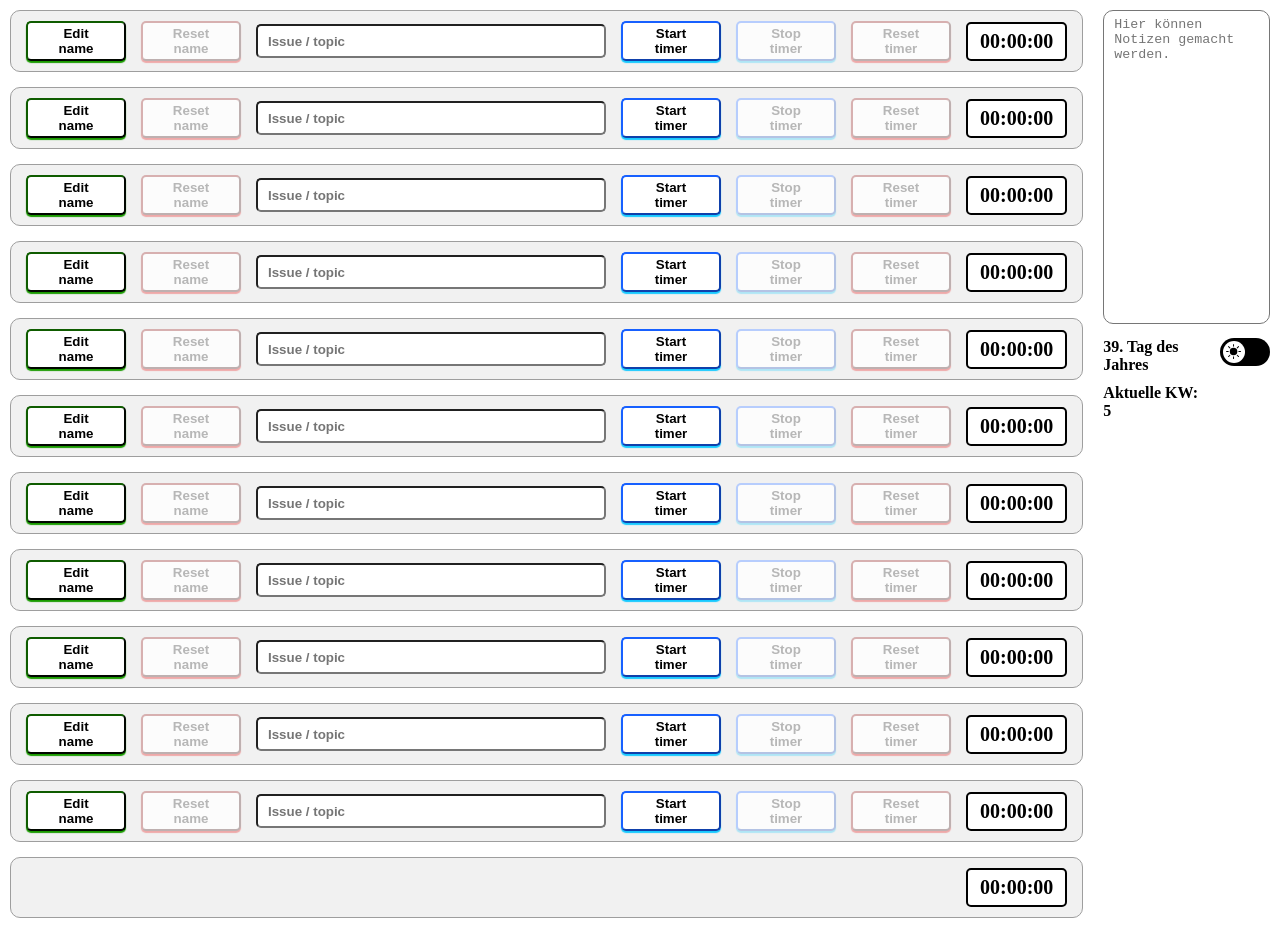
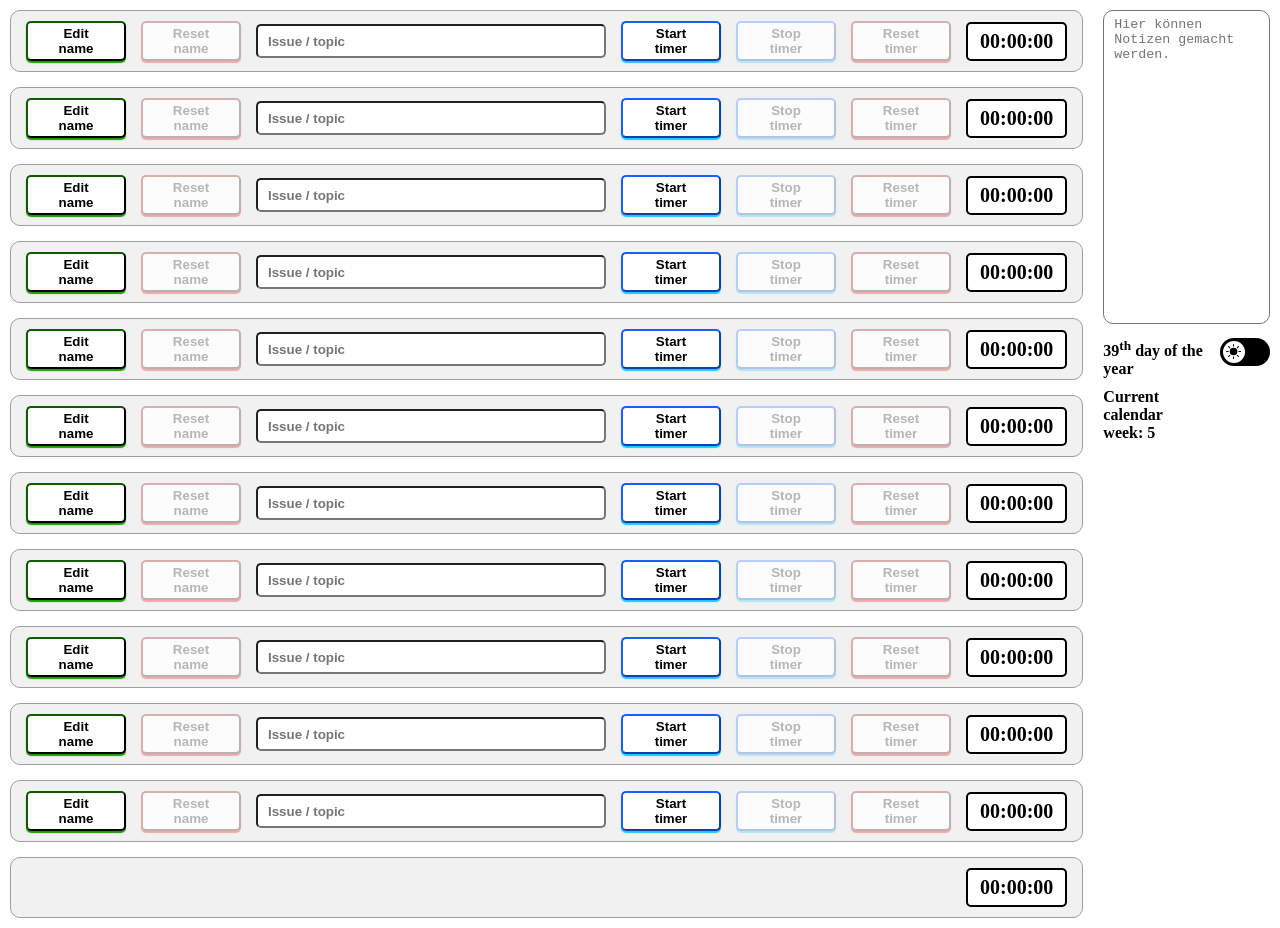
Before and after one commit to d-scho/vue-timer-app, a Vue app: page / in a window 1280 px wide. Built offline with nearby package versions, Linux system fonts and the light colour scheme.

Commit message:
Externalize helper methods

```diff
--- a/src/App.vue
+++ b/src/App.vue
@@ -34,10 +34,10 @@
             ></textarea>
             <div class="info-bar">
                 <div class="day-and-cw-info">
-                    <div>{{ doy }}. Tag des Jahres</div>
-                    <div>Aktuelle KW: {{ cw }}</div>
+                    <div>{{ dayOfYear }}<sup>{{ getCountingNumberSuffix(dayOfYear) }}</sup> day of the year</div>
+                    <div>Current calendar week: {{ calendarWeek }}</div>
                 </div>
-                <div class="mode-toggle" @click="toggleMode">
+                <div class="mode-toggle" @click="toggleDarkmode">
                     <div class="mode-toggle-switch">
                           <svg v-if="darkmodeEnabled" class="moon" xmlns="http://www.w3.org/2000/svg" fill="currentColor" viewBox="0 0 18 18">
                             <path d="M6 .278a.768.768 0 0 1 .08.858 7.208 7.208 0 0 0-.878 3.46c0 4.021 3.278 7.277 7.318 7.277.527 0 1.04-.055 1.533-.16a.787.787 0 0 1 .81.316.733.733 0 0 1-.031.893A8.349 8.349 0 0 1 8.344 16C3.734 16 0 12.286 0 7.71 0 4.266 2.114 1.312 5.124.06A.752.752 0 0 1 6 .278z"/>
@@ -53,91 +53,94 @@
 </template>
 
 <script setup lang="ts">
-import { forEachChild } from 'typescript';
-import { ref, computed, onMounted } from 'vue';
+import { ref, computed } from 'vue';
+import getCountingNumberSuffix from './methods/getCountingNumberSuffix';
+import getDayOfYear from './methods/getDayOfYear';
+import getCalendarWeek from './methods/getCalendarWeek';
+import convertMillisecondsToReadableFormat from './methods/convertMillisecondsToReadableFormat';
+import {
+    getStoredDarkmodeSetting,
+    setStoredDarkmodeSetting,
+    getStoredTextareaContent,
+    setStoredTextareaContent,
+    getStoredCounters,
+    setStoredCounters,
+ } from './methods/localStorageHandling';
 
-type StoredCounter = {
-  id: number;
-  name: string;
-  value: number;
-}
-
-type Counter = StoredCounter & {
-    startOrResumeText: string;
-    display: string;
-    interval?: number;
-    nameChangeDisabled: boolean;
-    inputReadOnly: boolean;
-    startTimerDisabled: boolean;
-    stopTimerDisabled: boolean;
-    resetTimerDisabled: boolean;
-};
-
-const LocalStorageKey = {
-    storedDarkModeSetting: 'counterDarkmodeEnabled',
-    storedTextareaContent: 'counterTextarea',
-    storedCounters: 'counterStoredCounters',
-} as const;
-
-// data
+// essential variables
 const numberOfCountersWanted = 11;  // quickly set the number of counters wanted here - careful: if you select fewer than there were before, data might be lost
 const counters = ref<Counter[]>([]);
-const storedCounters = ref<StoredCounter[]>([]);
-const textareaContent = ref('');
-const darkmodeEnabled = ref(false);
-
-// computed
-const doy = computed(() => {
-    let currentDate = new Date(); // current timestamp
-    let firstDayCurrentYear = new Date(currentDate.getFullYear(), 0, 1) // current year at month 0 (= jan) and day 1 (= 1st)
-    let fullDaysPassed = Math.floor((Number(currentDate) - Number(firstDayCurrentYear)) / (1000 * 60 * 60 * 24 ));
-    let dayOfYear = fullDaysPassed + 1; // + 1 because the present day which is not completed counts towards it, too
-    return dayOfYear;
-});
-const cw = computed(() => {
-    let currentDate = new Date(); // current timestamp | 3-9 = 1 | 10-16 = 2
-    let firstDayCurrentYear = new Date(currentDate.getFullYear(), 0, 1) // year taken from currentDate at month 0 (= jan) and day 1 (= 1st)
-
-    // get the first Monday starting from Jan 1 of the current year
-    let firstMonday = () => {
-        let dayOfYear = 1;
-        let iteration = new Date(currentDate.getFullYear(), 0, dayOfYear);
-        while (iteration.getUTCDay() !== 0) {
-            dayOfYear++;
-            iteration = new Date(currentDate.getFullYear(), 0, dayOfYear);
-        }
-        let firstMonday = Math.floor(((Number(iteration) - Number(firstDayCurrentYear)) / (1000 * 60 * 60 * 24))) + 1; // + 1 because we start at day one, e.g. Jan 1st - Jan 1st would be 0, not 1
-        return firstMonday
-    }
-
-    let fullDaysPassed = Math.floor((Number(currentDate) - Number(firstDayCurrentYear)) / (1000 * 60 * 60 * 24 )); // division makes days from milliseconds
-    let dayOfYear = fullDaysPassed + 1; // + 1 because the present day, which is not completed, counts towards it, too
-    let weekNumber = Math.ceil(( dayOfYear - ( firstMonday() - 1 ) ) / 7) // fix the offset caused by the monday not being the first, e.g. firstMonday = 3 needs an offset by 2, because we start at Jan 1st, not Oth
-    return weekNumber !== 0 ? weekNumber : 52 // if the weekNumber is 0, it is the 52nd week of the prior year
-})
 const counterSum = computed(() => {
     let sum = 0;
     counters.value.forEach(counter => {
       sum += counter.value;
     });
     return convertMillisecondsToReadableFormat(sum);
-})
+});
+const storedCounters = ref<StoredCounter[]>([]);
 
-// methods
-function convertMillisecondsToReadableFormat(number: number) {
-    number = number / 1000;
-    let hours = Math.floor(number / 3600);
-    const hoursAsString = hours < 10 ? '0' + hours : String(hours);
+// create counter instances based on number of counters wanted
+for (let i = 1; i <= numberOfCountersWanted; i++) {
+    counters.value.push({
+        id: i,
+        name: '',
+        startOrResumeText: 'Start timer',
+        value: 0,
+        display: '00:00:00',
+        nameChangeDisabled: false,
+        inputReadOnly: false,
+        startTimerDisabled: false,
+        stopTimerDisabled: true,
+        resetTimerDisabled: true
+    });
+}
 
-    let minutes = number % 3600;
-    minutes = Math.floor(minutes / 60);
-    const minutesAsString = minutes < 10 ? '0' + minutes : String(minutes);
+// fill data with stored data
+storedCounters.value = getStoredCounters();
+storedCounters.value.forEach(element => {
+    const counter = counters.value.find(el => el.id === element.id);
+    if (counter) {
+        counter.name = element.name;
+        counter.value = element.value;
+    }
+});
 
-    let seconds = Math.floor(number % 60);
-    const secondsAsString = seconds < 10 ? '0' + seconds : String(seconds);
+// TODO: Remove these properties and compute them in the template section instead
+counters.value.forEach(counter => {
+    // set readonly of input to true and enable the "edit name" and "reset name" buttons where a name is given
+    if (counter.name.length > 0) {
+        counter.inputReadOnly = true;
+        counter.nameChangeDisabled = false;
+    }
+    // rename the "start timer" button to "resume timer" and enable resetting if there is already time saved
+    if (counter.value !== 0) {
+        counter.startOrResumeText = 'Resume timer';
+        counter.resetTimerDisabled = false;
+    }
+    // initialize the displays of all counters via converting milliseconds to hh:mm:ss format
+    counter.display = convertMillisecondsToReadableFormat(counter.value);
+});
 
-    return `${hoursAsString}:${minutesAsString}:${secondsAsString}`;
+// template ref
+const counterRefs = ref(null);
+
+// darkmode handling
+const darkmodeEnabled = ref(getStoredDarkmodeSetting());
+function toggleDarkmode() {
+    darkmodeEnabled.value = darkmodeEnabled.value ? false : true;
+    setStoredDarkmodeSetting(darkmodeEnabled.value);
 };
+
+// textarea content handling
+const textareaContent = ref(getStoredTextareaContent());
+
+// day of year display
+const dayOfYear = ref(getDayOfYear());
+
+// calendar week display
+const calendarWeek = ref(getCalendarWeek());
+
+// timer handling
 function startTimer(counter: Counter) {
      // swap button enables/disables and rename "start timer" button because time is running
     counter.startTimerDisabled = true;
@@ -157,7 +160,6 @@ function startTimer(counter: Counter) {
 
         // store the value after each iteration, so the saving works even when window is closed while running
         let storedCounter = storedCounters.value.find(el => el.id === counter.id);
-        console.log(storedCounter);
         if (!storedCounter) {
             storedCounter = {
               id: counter.id,
@@ -171,6 +173,7 @@ function startTimer(counter: Counter) {
         setStoredCounters(storedCounters.value);
     }, 500);
 };
+
 function stopTimer(counter: Counter) {
     // swap button enables/disables
     counter.startTimerDisabled = false;
@@ -193,6 +196,7 @@ function stopTimer(counter: Counter) {
     storedCounter.value = counter.value;
     setStoredCounters(storedCounters.value);
 };
+
 function resetTimer(counter: Counter) {
     // swap button enables/disables
     counter.startTimerDisabled = false;
@@ -223,9 +227,11 @@ function resetTimer(counter: Counter) {
     storedCounter.value = counter.value;
     setStoredCounters(storedCounters.value);
 };
+
 function makeNameEditable(counter: Counter) {
     // make the input editable and focus it via the ref which is just the id of all of the buttons
     counter.inputReadOnly = false;
+    // TODO: In any cases that try to find the element like this, try to pass the element to the method instead
     if (counterRefs.value) {
       (counterRefs.value as HTMLElement[]).find(el => el.id === String(counter.id))?.focus();
     }
@@ -233,6 +239,7 @@ function makeNameEditable(counter: Counter) {
     // disable "edit name" and "reset name" buttons for the time being
     counter.nameChangeDisabled = true;
 };
+
 function confirmNameChange(counter: Counter) {
     // enable "edit name" and "reset name" buttons if text is put in, otherwise it can stay the same
     if (counter.name.length > 0) {
@@ -258,6 +265,7 @@ function confirmNameChange(counter: Counter) {
     storedCounter.name = counter.name;
     setStoredCounters(storedCounters.value);
 };
+
 function resetName(counter: Counter) {
     // reset name in view, disable "edit name" and "reset name" buttons and allow input editing
     counter.name  = '';
@@ -277,100 +285,4 @@ function resetName(counter: Counter) {
     storedCounter.name = counter.name;
     setStoredCounters(storedCounters.value);
 };
-
-// create counter instances based on number of counters wanted
-for (let i = 1; i <= numberOfCountersWanted; i++) {
-    counters.value.push({
-        id: i,
-        name: '',
-        startOrResumeText: 'Start timer',
-        value: 0,
-        display: '00:00:00',
-        nameChangeDisabled: false,
-        inputReadOnly: false,
-        startTimerDisabled: false,
-        stopTimerDisabled: true,
-        resetTimerDisabled: true
-    });
-}
-
-const stored = getStoredCounters();
-if (stored) {
-    storedCounters.value = stored;
-    storedCounters.value.forEach(element => {
-        const counter = counters.value.find(el => el.id === element.id);
-        if (counter) {
-            counter.name = element.name;
-            counter.value = element.value;
-        }
-    })
-}
-
-counters.value.forEach(counter => {
-    // set readonly of input to true and enable the "edit name" and "reset name" buttons where a name is given
-    if (counter.name.length > 0) {
-        counter.inputReadOnly = true;
-        counter.nameChangeDisabled = false;
-    }
-    // rename the "start timer" button to "resume timer" and enable resetting if there is already time saved
-    if (counter.value !== 0) {
-        counter.startOrResumeText = 'Resume timer';
-        counter.resetTimerDisabled = false;
-    }
-    // initialize the displays of all counters via converting milliseconds to hh:mm:ss format
-    counter.display = convertMillisecondsToReadableFormat(counter.value);
-});
-
-// template ref
-const counterRefs = ref(null);
-
-onMounted(() => {
-    darkmodeEnabled.value = getStoredDarkmodeSetting();
-    textareaContent.value = getStoredTextareaContent();
-});
-
-function getStoredDarkmodeSetting() {
-    const storage = localStorage.getItem(LocalStorageKey.storedDarkModeSetting);
-    if (storage) {
-        return Boolean(storage);
-    } else if (window.matchMedia && window.matchMedia('(prefers-color-scheme: dark)').matches) {
-        setStoredDarkmodeSetting(true);
-        return true;
-    } else {
-      return false;
-    }
-};
-function setStoredDarkmodeSetting(value: boolean) {
-    localStorage.setItem(LocalStorageKey.storedDarkModeSetting, String(value));
-}
-function toggleMode() {
-    darkmodeEnabled.value = darkmodeEnabled.value ? false : true;
-    setStoredDarkmodeSetting(darkmodeEnabled.value);
-};
-
-
-function getStoredTextareaContent() {
-    const storage = localStorage.getItem(LocalStorageKey.storedTextareaContent);
-    if (storage) {
-      return storage;
-    } else {
-      return '';
-    }
-};
-function setStoredTextareaContent(value: string) {
-    localStorage.setItem(LocalStorageKey.storedTextareaContent, value);
-};
-
-function getStoredCounters(): Array<StoredCounter>|null {
-    const storage = localStorage.getItem(LocalStorageKey.storedCounters);
-    if (storage) {
-      return JSON.parse(storage);
-    } else {
-      return null;
-    }
-};
-function setStoredCounters(value: Array<StoredCounter>) {
-    localStorage.setItem(LocalStorageKey.storedCounters, JSON.stringify(value));
-};
-
 </script>
--- /dev/null
+++ b/src/methods/convertMillisecondsToReadableFormat.ts
@@ -0,0 +1,14 @@
+export default function convertMillisecondsToReadableFormat(number: number) {
+	number = number / 1000;
+    const hours = Math.floor(number / 3600);
+    const hoursAsString = hours < 10 ? '0' + hours : String(hours);
+
+    let minutes = number % 3600;
+    minutes = Math.floor(minutes / 60);
+    const minutesAsString = minutes < 10 ? '0' + minutes : String(minutes);
+
+    const seconds = Math.floor(number % 60);
+    const secondsAsString = seconds < 10 ? '0' + seconds : String(seconds);
+
+    return `${hoursAsString}:${minutesAsString}:${secondsAsString}`;
+}
--- /dev/null
+++ b/src/methods/getCalendarWeek.ts
@@ -0,0 +1,21 @@
+export default function getCalendarWeek() {
+    const currentDate = new Date(); // current timestamp | 3-9 = 1 | 10-16 = 2
+    const firstDayCurrentYear = new Date(currentDate.getFullYear(), 0, 1) // year taken from currentDate at month 0 (= jan) and day 1 (= 1st)
+
+    // get the first Monday starting from Jan 1 of the current year
+    function firstMonday() {
+        let dayOfYear = 1;
+        let iteration = new Date(currentDate.getFullYear(), 0, dayOfYear);
+        while (iteration.getUTCDay() !== 0) {
+            dayOfYear++;
+            iteration = new Date(currentDate.getFullYear(), 0, dayOfYear);
+        }
+        const firstMonday = Math.floor(((Number(iteration) - Number(firstDayCurrentYear)) / (1000 * 60 * 60 * 24))) + 1; // + 1 because we start at day one, e.g. Jan 1st - Jan 1st would be 0, not 1
+        return firstMonday;
+    }
+
+    const fullDaysPassed = Math.floor((Number(currentDate) - Number(firstDayCurrentYear)) / (1000 * 60 * 60 * 24 )); // division makes days from milliseconds
+    const dayOfYear = fullDaysPassed + 1; // + 1 because the present day, which is not completed, counts towards it, too
+    const weekNumber = Math.ceil(( dayOfYear - ( firstMonday() - 1 ) ) / 7) // fix the offset caused by the monday not being the first, e.g. firstMonday = 3 needs an offset by 2, because we start at Jan 1st, not Oth
+    return weekNumber !== 0 ? weekNumber : 52 // if the weekNumber is 0, it is the 52nd week of the prior year
+}
--- /dev/null
+++ b/src/methods/getCountingNumberSuffix.ts
@@ -0,0 +1,16 @@
+export default function getCountingNumberSuffix(number: number) {
+	if ([11, 12, 13].includes(number % 100)) {
+		return "th";
+	} else {
+		switch (number % 10) {
+			case 1:
+				return "st";
+			case 2:
+				return "nd";
+			case 3:
+				return "rd";
+			default:
+				return "th";
+		}
+	}
+}
--- /dev/null
+++ b/src/methods/getDayOfYear.ts
@@ -0,0 +1,7 @@
+export default function getDayOfYear() {
+    const currentDate = new Date(); // current timestamp
+    const firstDayCurrentYear = new Date(currentDate.getFullYear(), 0, 1) // current year at month 0 (= jan) and day 1 (= 1st)
+    const fullDaysPassed = Math.floor((Number(currentDate) - Number(firstDayCurrentYear)) / (1000 * 60 * 60 * 24 ));
+    const dayOfYear = fullDaysPassed + 1; // + 1 because the present day which is not completed counts towards it, too
+    return dayOfYear;
+}
--- /dev/null
+++ b/src/methods/localStorageHandling.ts
@@ -0,0 +1,48 @@
+const LocalStorageKey = {
+    storedDarkModeSetting: 'counterDarkmodeEnabled',
+    storedTextareaContent: 'counterTextarea',
+    storedCounters: 'counterStoredCounters',
+} as const;
+
+// darkmode handling
+export function getStoredDarkmodeSetting() {
+    const storage = localStorage.getItem(LocalStorageKey.storedDarkModeSetting);
+	console.log(storage);
+    if (storage) {
+        return JSON.parse(storage);
+    } else if (window.matchMedia && window.matchMedia('(prefers-color-scheme: dark)').matches) {
+        setStoredDarkmodeSetting(true);
+        return true;
+    } else {
+      return false;
+    }
+};
+export function setStoredDarkmodeSetting(value: boolean) {
+    localStorage.setItem(LocalStorageKey.storedDarkModeSetting, String(value));
+}
+
+// textarea content handling
+export function getStoredTextareaContent() {
+    const storage = localStorage.getItem(LocalStorageKey.storedTextareaContent);
+    if (storage) {
+      return storage;
+    } else {
+      return '';
+    }
+};
+export function setStoredTextareaContent(value: string) {
+    localStorage.setItem(LocalStorageKey.storedTextareaContent, value);
+};
+
+// counters handling
+export function getStoredCounters(): Array<StoredCounter> {
+    const storage = localStorage.getItem(LocalStorageKey.storedCounters);
+    if (storage) {
+      return JSON.parse(storage);
+    } else {
+      return [];
+    }
+};
+export function setStoredCounters(value: Array<StoredCounter>) {
+    localStorage.setItem(LocalStorageKey.storedCounters, JSON.stringify(value));
+};
```
Also changed, not shown: src/shims.d.ts (+17 -0 lines).
